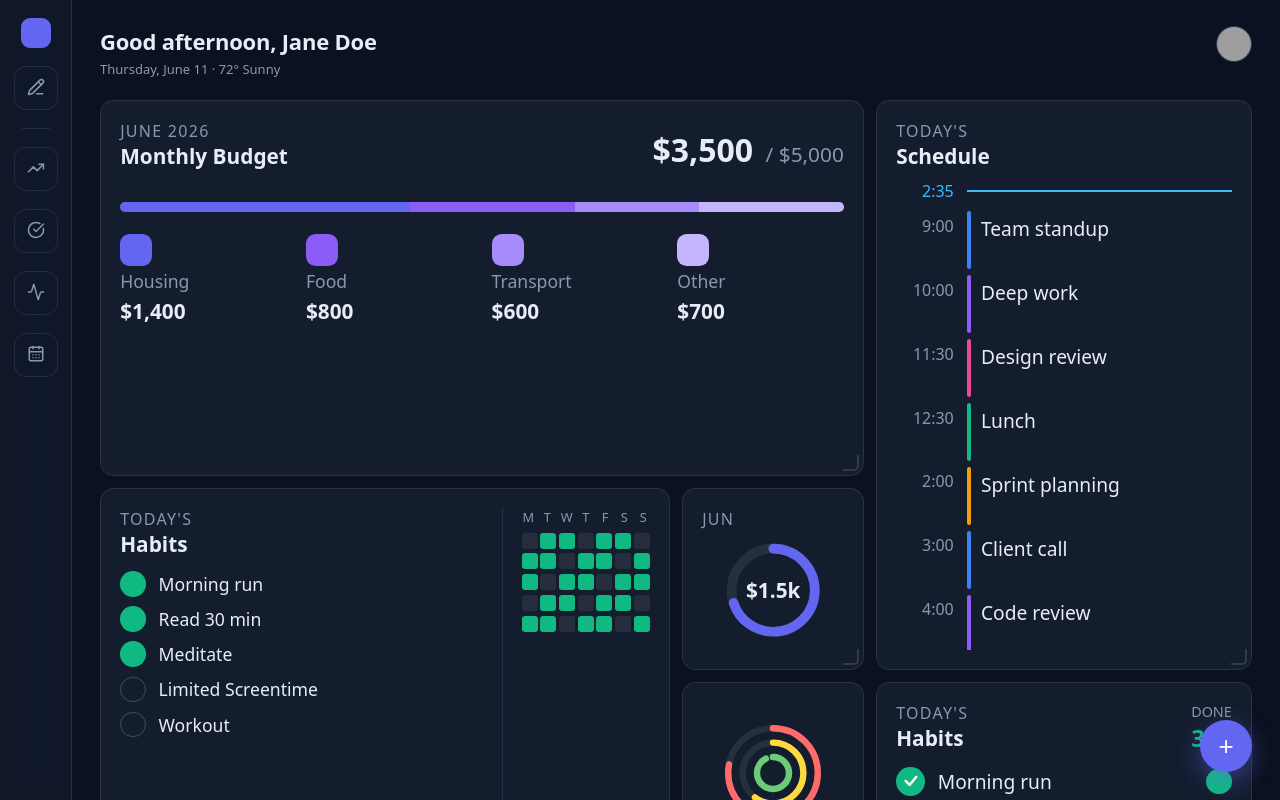
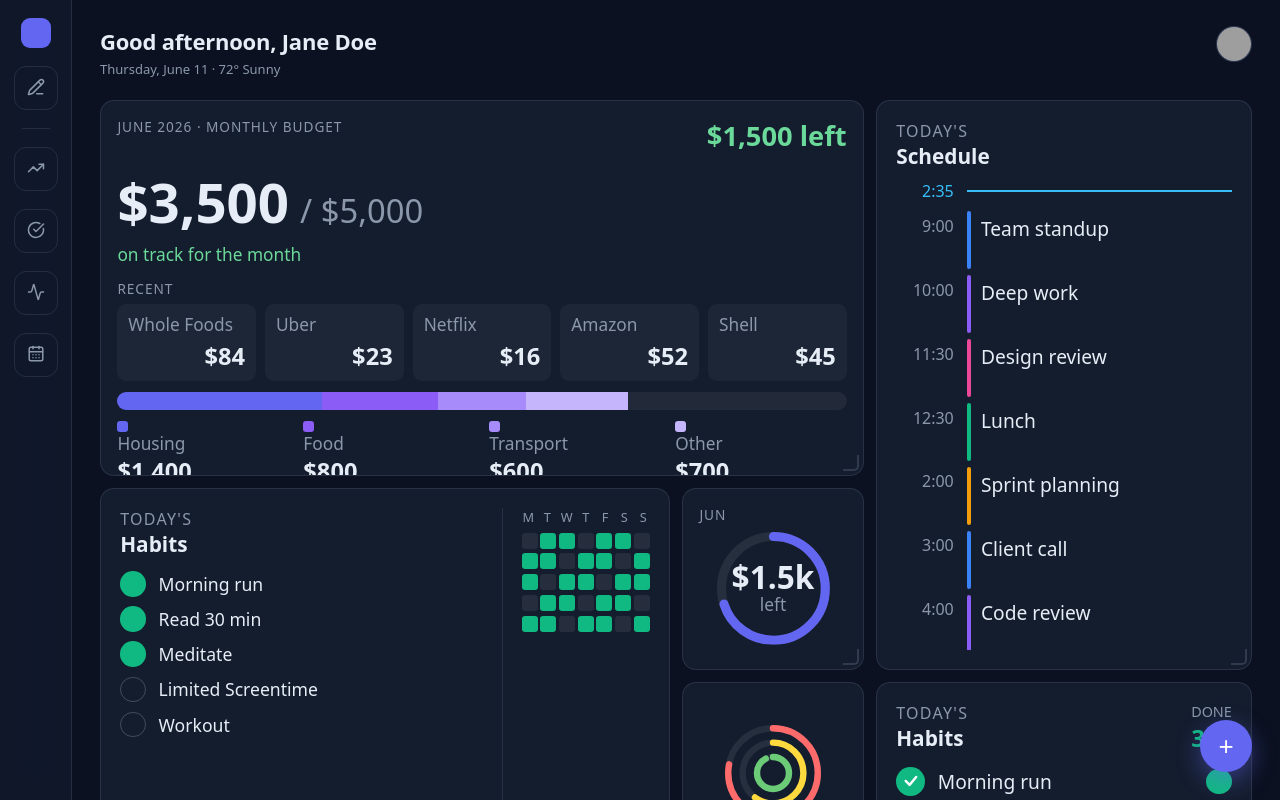
Before and after one commit to ben-yeung/bento-dash, a Next.js app: page / in a window 1280 px wide. Built offline with nearby package versions, Linux system fonts and the light colour scheme; grey boxes are pictures that could not be loaded.

Commit message:
feat: rescale BudgetSummary content (donut small, number hero + transactions large)

```diff
--- a/components/widgets/content/budget-summary.tsx
+++ b/components/widgets/content/budget-summary.tsx
@@ -1,151 +1,85 @@
-// components/widgets/content/budget-summary.tsx
+import type React from 'react';
 import type { WidgetContentProps } from '@/components/widgets/WidgetSkeleton';
-import React from 'react';
-
-const ACCENT = '#6366f1';
-const SPENT = 3500;
-const TOTAL = 5000;
-const REMAINING = TOTAL - SPENT;
-const PCT = Math.round((SPENT / TOTAL) * 100);
+import { cell, SCALE } from './scale';
+import { Header, Donut, SegmentedBar, TransactionRow } from './_shared';
 
 const CATS = [
-  { label: 'Housing',  amount: 1400, color: '#6366f1' },
-  { label: 'Food',     amount:  800, color: '#8b5cf6' },
-  { label: 'Transport',amount:  600, color: '#a78bfa' },
-  { label: 'Other',    amount:  700, color: '#c4b5fd' },
+  { label: 'Housing', amount: '$1,400', weight: 14, color: '#6366f1' },
+  { label: 'Food', amount: '$800', weight: 8, color: '#8b5cf6' },
+  { label: 'Transport', amount: '$600', weight: 6, color: '#a78bfa' },
+  { label: 'Other', amount: '$700', weight: 7, color: '#c4b5fd' },
 ];
+const TXNS = [
+  { merchant: 'Whole Foods', amount: '$84' }, { merchant: 'Uber', amount: '$23' },
+  { merchant: 'Netflix', amount: '$16' }, { merchant: 'Amazon', amount: '$52' },
+  { merchant: 'Shell', amount: '$45' },
+];
+const GREEN = '#6bd99a';
 
-function DonutRing({ size, pct, label }: { size: number; pct: number; label: string }) {
-  const r = size / 2 - 6;
-  const circ = 2 * Math.PI * r;
-  const dash = (pct / 100) * circ;
+const root: React.CSSProperties = { position: 'absolute', inset: 0, padding: cell(SCALE.pad),
+  display: 'flex', flexDirection: 'column', overflow: 'hidden' };
+const g3: React.CSSProperties = { display: 'grid', gridTemplateRows: 'auto 1fr auto', gap: cell(SCALE.gap), height: '100%' };
+
+function Legend({ cols }: { cols: number }) {
   return (
-    <svg width={`${size/10}em`} height={`${size/10}em`} viewBox={`0 0 ${size} ${size}`} style={{ display: 'block' }}>
-      <circle cx={size/2} cy={size/2} r={r} fill="none" stroke="rgba(255,255,255,0.08)" strokeWidth={6} />
-      <circle
-        cx={size/2} cy={size/2} r={r} fill="none"
-        stroke={ACCENT} strokeWidth={6}
-        strokeDasharray={`${dash} ${circ}`}
-        strokeLinecap="round"
-        transform={`rotate(-90 ${size/2} ${size/2})`}
-      />
-      <text x="50%" y="50%" textAnchor="middle" dominantBaseline="central"
-        fill="var(--text)" fontSize={size > 60 ? 13 : 10} fontWeight={600}>
-        {label}
-      </text>
-    </svg>
-  );
-}
-
-function Header({ ctx, title }: { ctx: string; title: string }) {
-  return (
-    <div style={{ marginBottom: '0.6em' }}>
-      <div style={{ fontSize: '1em', color: 'var(--muted)', textTransform: 'uppercase', letterSpacing: '0.08em' }}>{ctx}</div>
-      <div style={{ fontSize: '1.3em', fontWeight: 600, color: 'var(--text)' }}>{title}</div>
-    </div>
-  );
-}
-
-function StackedBar() {
-  return (
-    <div style={{ display: 'flex', height: '0.6em', borderRadius: '0.3em', overflow: 'hidden', margin: '0.6em 0' }}>
-      {CATS.map((c) => (
-        <div key={c.label} style={{ flex: c.amount, background: c.color }} />
+    <div style={{ display: 'flex', gap: cell(0.08) }}>
+      {CATS.slice(0, cols).map((c) => (
+        <div key={c.label} style={{ flex: 1 }}>
+          <div style={{ width: cell(0.06), height: cell(0.06), borderRadius: 3, background: c.color }} />
+          <div style={{ fontSize: cell(SCALE.fontDetail), color: 'var(--muted)' }}>{c.label}</div>
+          <div style={{ fontSize: cell(SCALE.fontTitle), fontWeight: 600 }}>{c.amount}</div>
+        </div>
       ))}
     </div>
   );
 }
 
 export function BudgetSummary({ w, h }: WidgetContentProps) {
-  const s: React.CSSProperties = {
-    position: 'absolute', inset: 0, padding: '1.2em',
-    display: 'flex', flexDirection: 'column',
-    color: 'var(--text)', overflow: 'hidden',
-  };
-
   if (w === 1 && h === 1) {
     return (
-      <div style={s}>
-        <div style={{ fontSize: '1em', color: 'var(--muted)', textTransform: 'uppercase', letterSpacing: '0.08em' }}>Jun</div>
+      <div style={root}>
+        <div style={{ fontSize: cell(SCALE.fontLabel), textTransform: 'uppercase', letterSpacing: '0.07em', color: 'var(--muted)' }}>Jun</div>
         <div style={{ flex: 1, display: 'flex', alignItems: 'center', justifyContent: 'center' }}>
-          <DonutRing size={64} pct={PCT} label={`$${(REMAINING/1000).toFixed(1)}k`} />
+          <Donut pct={70} color="#6366f1" size={0.62} label="$1.5k" sub="left" />
         </div>
       </div>
     );
   }
-
   if (w === 2 && h === 2) {
     return (
-      <div style={s}>
-        <div style={{ display: 'flex', justifyContent: 'space-between', alignItems: 'flex-start' }}>
-          <Header ctx="June 2026" title="Budget" />
-          <div style={{ textAlign: 'right' }}>
-            <div style={{ fontSize: '2em', fontWeight: 700 }}>${SPENT.toLocaleString()}</div>
-            <div style={{ fontSize: '1.1em', color: 'var(--muted)' }}>/ ${TOTAL.toLocaleString()}</div>
-          </div>
+      <div style={{ ...root, ...g3 }}>
+        <Header label="June · Budget" />
+        <div style={{ display: 'flex', alignItems: 'center', justifyContent: 'center' }}>
+          <Donut pct={70} color="#6366f1" size={1.32} stroke={0.075} label="$1.5k" sub="left of $5k" />
         </div>
-        <StackedBar />
-        <div style={{ display: 'flex', flexDirection: 'column', gap: '0.4em', marginTop: '0.4em' }}>
-          {CATS.map((c) => (
-            <div key={c.label} style={{ display: 'flex', alignItems: 'center', gap: '0.6em', fontSize: '1.1em' }}>
-              <div style={{ width: '0.8em', height: '0.8em', borderRadius: '0.2em', background: c.color, flexShrink: 0 }} />
-              <span style={{ flex: 1, color: 'var(--muted)' }}>{c.label}</span>
-              <span>${c.amount.toLocaleString()}</span>
-            </div>
-          ))}
-        </div>
+        <div />
       </div>
     );
   }
-
-  if (w === 3 && h === 2) {
-    return (
-      <div style={{ ...s, flexDirection: 'row', gap: '1.2em' }}>
-        <div style={{ display: 'flex', flexDirection: 'column', alignItems: 'center', justifyContent: 'center', gap: '0.4em' }}>
-          <DonutRing size={80} pct={PCT} label={`${PCT}%`} />
-          <div style={{ textAlign: 'center' }}>
-            <div style={{ fontSize: '1.6em', fontWeight: 700 }}>${SPENT.toLocaleString()}</div>
-            <div style={{ fontSize: '1em', color: 'var(--muted)' }}>/ ${TOTAL.toLocaleString()}</div>
+  // 3×2 and 4×2 share the layout; 4×2 just has 5 txns + 4 legend cols (3×2 = 4 txns, 4 cols)
+  const txns = w >= 4 ? TXNS : TXNS.slice(0, 4);
+  return (
+    <div style={{ ...root, ...g3 }}>
+      <Header label="June 2026 · Monthly Budget"
+        aside={<div style={{ fontSize: cell(0.15), fontWeight: 700, color: GREEN }}>$1,500 left</div>} />
+      <div style={{ display: 'flex', flexDirection: 'column', justifyContent: 'center', gap: cell(0.07) }}>
+        <div>
+          <div style={{ display: 'flex', alignItems: 'baseline', gap: cell(0.06) }}>
+            <div style={{ fontSize: cell(0.30), fontWeight: 800 }}>$3,500</div>
+            <div style={{ fontSize: cell(SCALE.fontValue), fontWeight: 500, color: 'var(--muted)' }}>/ $5,000</div>
           </div>
+          <div style={{ fontSize: cell(0.095), color: GREEN, marginTop: cell(0.02) }}>on track for the month</div>
         </div>
-        <div style={{ flex: 1, display: 'flex', flexDirection: 'column' }}>
-          <Header ctx="June 2026" title="Monthly Budget" />
-          <div style={{ fontSize: '1em', color: 'var(--muted)', textTransform: 'uppercase', letterSpacing: '0.08em', marginTop: 'auto' }}>Remaining</div>
-          <div style={{ fontSize: '2.2em', fontWeight: 700, color: ACCENT }}>${REMAINING.toLocaleString()}</div>
-          <StackedBar />
-          <div style={{ display: 'flex', flexDirection: 'column', gap: '0.3em' }}>
-            {CATS.map((c) => (
-              <div key={c.label} style={{ display: 'flex', gap: '0.5em', fontSize: '1em', alignItems: 'center' }}>
-                <div style={{ width: '0.6em', height: '0.6em', borderRadius: '0.1em', background: c.color }} />
-                <span style={{ flex: 1, color: 'var(--muted)' }}>{c.label}</span>
-                <span>${c.amount.toLocaleString()}</span>
-              </div>
-            ))}
-          </div>
+        <div>
+          <div style={{ fontSize: cell(SCALE.fontLabel), textTransform: 'uppercase', letterSpacing: '0.07em', color: 'var(--muted)', marginBottom: cell(0.035) }}>Recent</div>
+          <TransactionRow items={txns} />
         </div>
       </div>
-    );
-  }
-
-  // 4×2
-  return (
-    <div style={s}>
-      <div style={{ display: 'flex', alignItems: 'center', gap: '1.6em', marginBottom: '0.8em' }}>
-        <Header ctx="June 2026" title="Monthly Budget" />
-        <div style={{ marginLeft: 'auto', textAlign: 'right' }}>
-          <span style={{ fontSize: '2em', fontWeight: 700 }}>${SPENT.toLocaleString()}</span>
-          <span style={{ fontSize: '1.3em', color: 'var(--muted)', marginLeft: '0.6em' }}>/ ${TOTAL.toLocaleString()}</span>
+      <div>
+        <div style={{ marginBottom: cell(0.06) }}>
+          <SegmentedBar segments={CATS.map((c) => ({ weight: c.weight, color: c.color }))} remainder={15} height={w >= 4 ? 0.1 : 0.07} />
         </div>
-      </div>
-      <StackedBar />
-      <div style={{ display: 'flex', gap: '1.2em', marginTop: '0.8em' }}>
-        {CATS.map((c) => (
-          <div key={c.label} style={{ flex: 1, display: 'flex', flexDirection: 'column', gap: '0.2em' }}>
-            <div style={{ width: '2em', height: '2em', borderRadius: '0.6em', background: c.color }} />
-            <div style={{ fontSize: '1.1em', color: 'var(--muted)' }}>{c.label}</div>
-            <div style={{ fontSize: '1.3em', fontWeight: 600 }}>${c.amount.toLocaleString()}</div>
-          </div>
-        ))}
+        <Legend cols={4} />
       </div>
     </div>
   );
```
Also changed, not shown: 1 other file (tests, documents, lock files or other folders).
